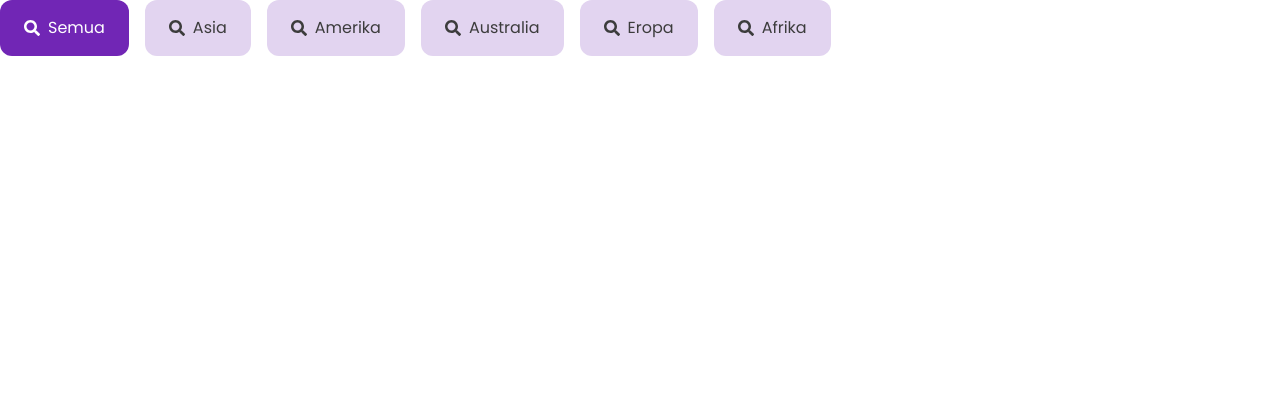
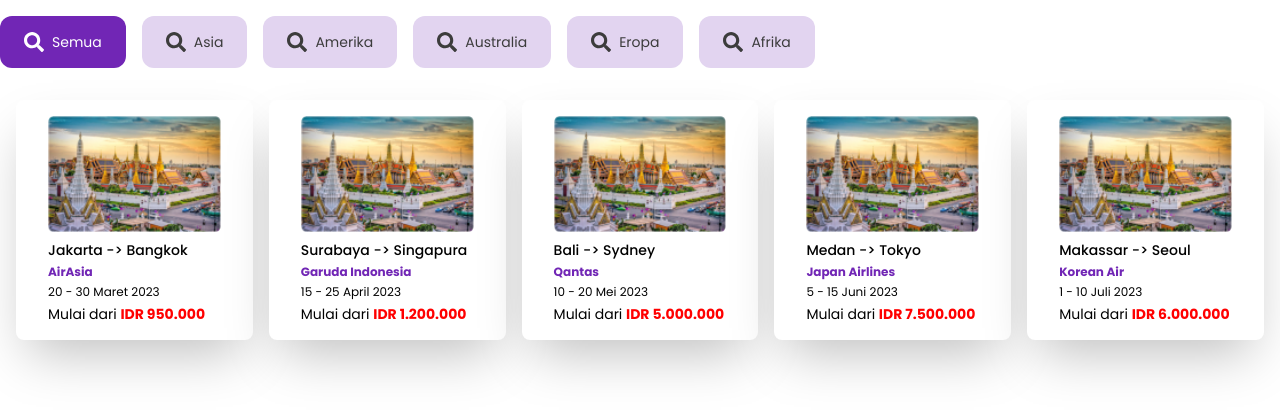
Before and after one commit to BATCH6-KEL3-FINALPROJECT/Kelompok3-Frontend-Final_Project, a React (Vite) app: page /test in a window 1280 px wide. Shown: the top 414 px of the page. Built offline with nearby package versions, Linux system fonts and the light colour scheme; the HTML template or start-up script is replaced by a standard one.

Commit message:
Adding: DestinasiCard Components

```diff
--- /dev/null
+++ b/src/components/DestinasiCard.jsx
@@ -0,0 +1,43 @@
+import React from "react";
+
+const DestinasiCard = ({
+  asal,
+  tujuan,
+  maskapai,
+  awalTanggal,
+  akhirTanggal,
+  bulan,
+  tahun,
+  harga,
+  isLimited,
+}) => {
+  return (
+    <a
+      href="#"
+      className="block bg-white shadow-2xl p-4 rounded-lg overflow-hidden transform transition duration-300 hover:scale-105 hover:shadow-lg"
+    >
+      <img
+        src="/Example_Destinasi.png"
+        alt={tujuan}
+        className="w-full object-cover px-4"
+      />
+      <div className="px-4 mt-2">
+        <h2 className="text-xs sm:text-sm font-medium mb-1">
+          {asal} -{">"} {tujuan}
+        </h2>
+        <p className="mb-1 text-[#7126B5] font-bold text-[10px] sm:text-xs">
+          {maskapai}
+        </p>
+        <p className="mb-1 text-[10px] sm:text-xs">
+          {awalTanggal} - {akhirTanggal} {bulan} {tahun}
+        </p>
+        <p className="text-xs sm:text-sm">
+          Mulai dari{" "}
+          <span className="text-[#FF0000] font-bold">IDR {harga}</span>
+        </p>
+      </div>
+    </a>
+  );
+};
+
+export default DestinasiCard;
--- a/src/components/DestinasiFavoritBtn.jsx
+++ b/src/components/DestinasiFavoritBtn.jsx
@@ -5,11 +5,11 @@ const DestinasiFavoritBtn = ({ text, selected, onClick }) => {
   return (
     <button
       onClick={onClick}
-      className={`font-normal flex gap-2 items-center px-6 py-4 rounded-xl ${
+      className={`font-normal text-sm flex gap-2 items-center px-6 py-4 rounded-xl ${
         selected ? "bg-[#7126B5] text-white" : "bg-[#E2D4F0] text-[#3C3C3C]"
       }`}
     >
-      <FaSearch />
+      <FaSearch className="text-xl font-normal" />
       <p>{text}</p>
     </button>
   );
--- a/src/pages/Test.jsx
+++ b/src/pages/Test.jsx
@@ -1,5 +1,6 @@
 import React, { useState } from "react";
 import DestinasiFavoritBtn from "../components/DestinasiFavoritBtn";
+import DestinasiCard from "../components/DestinasiCard";
 
 const Test = () => {
   const [selected, setSelected] = useState("Semua");
@@ -9,7 +10,8 @@ const Test = () => {
   };
 
   return (
-    <div className="flex gap-4">
+    <>
+      <div className="flex gap-4 my-4">
         {["Semua", "Asia", "Amerika", "Australia", "Eropa", "Afrika"].map(
           (text) => (
             <DestinasiFavoritBtn
@@ -21,6 +23,66 @@ const Test = () => {
           )
         )}
       </div>
+      <div className="container mx-auto p-4">
+        <div className="grid grid-cols-1 sm:grid-cols-2 md:grid-cols-3 lg:grid-cols-4 xl:grid-cols-5 gap-4">
+          <DestinasiCard
+            asal="Jakarta"
+            tujuan="Bangkok"
+            maskapai="AirAsia"
+            awalTanggal="20"
+            akhirTanggal="30"
+            bulan="Maret"
+            tahun="2023"
+            harga="950.000"
+            isLimited={true}
+          />
+          <DestinasiCard
+            asal="Surabaya"
+            tujuan="Singapura"
+            maskapai="Garuda Indonesia"
+            awalTanggal="15"
+            akhirTanggal="25"
+            bulan="April"
+            tahun="2023"
+            harga="1.200.000"
+            isLimited={true}
+          />
+          <DestinasiCard
+            asal="Bali"
+            tujuan="Sydney"
+            maskapai="Qantas"
+            awalTanggal="10"
+            akhirTanggal="20"
+            bulan="Mei"
+            tahun="2023"
+            harga="5.000.000"
+            isLimited={true}
+          />
+          <DestinasiCard
+            asal="Medan"
+            tujuan="Tokyo"
+            maskapai="Japan Airlines"
+            awalTanggal="5"
+            akhirTanggal="15"
+            bulan="Juni"
+            tahun="2023"
+            harga="7.500.000"
+            isLimited={true}
+          />
+          <DestinasiCard
+            asal="Makassar"
+            tujuan="Seoul"
+            maskapai="Korean Air"
+            awalTanggal="1"
+            akhirTanggal="10"
+            bulan="Juli"
+            tahun="2023"
+            harga="6.000.000"
+            isLimited={true}
+          />
+        </div>
+      </div>
+    </>
   );
 };
 
```
Also changed, not shown: public/Example_Destinasi.png (added). Lines whose indentation alone changed are shown as unchanged.
